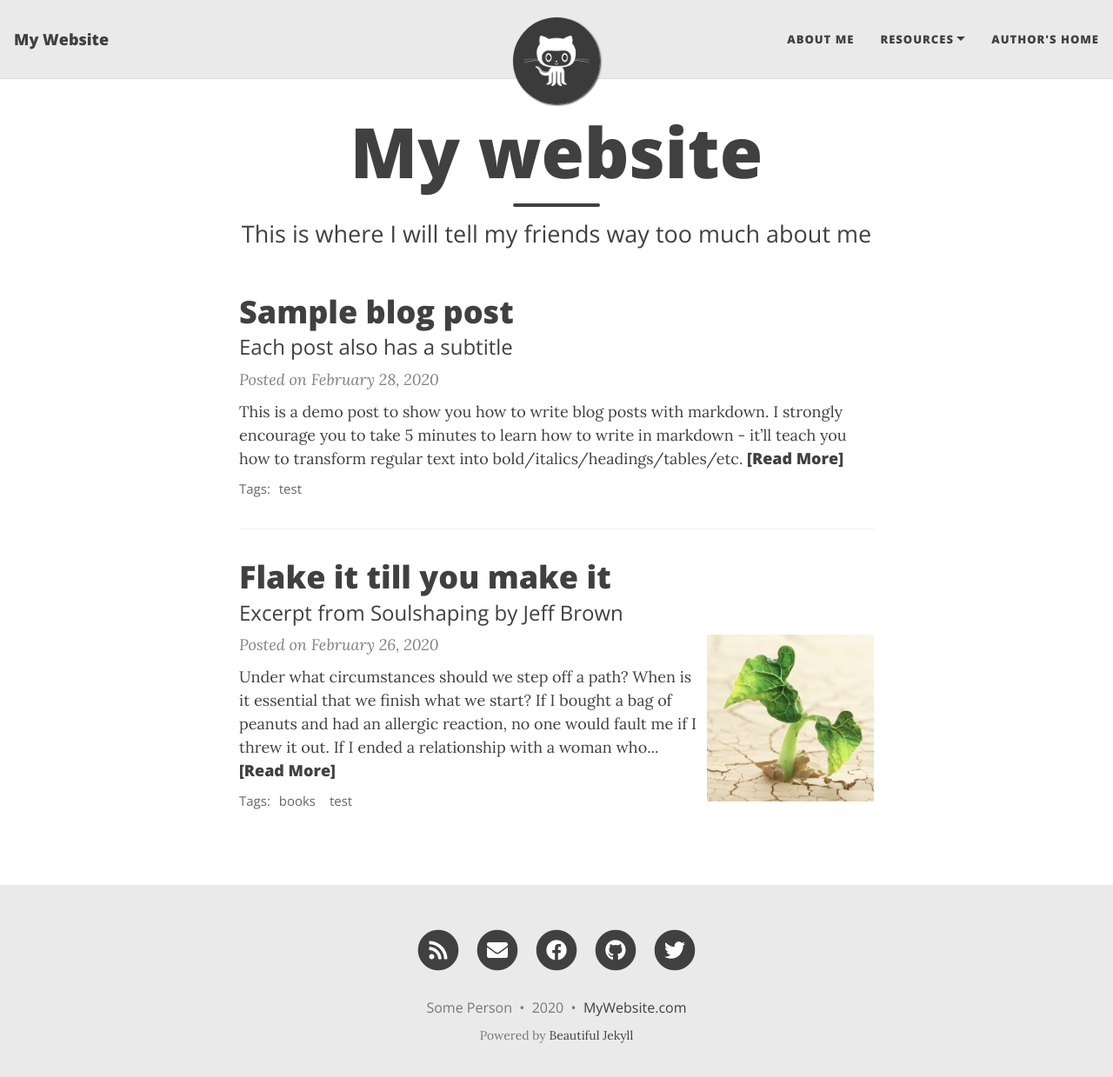
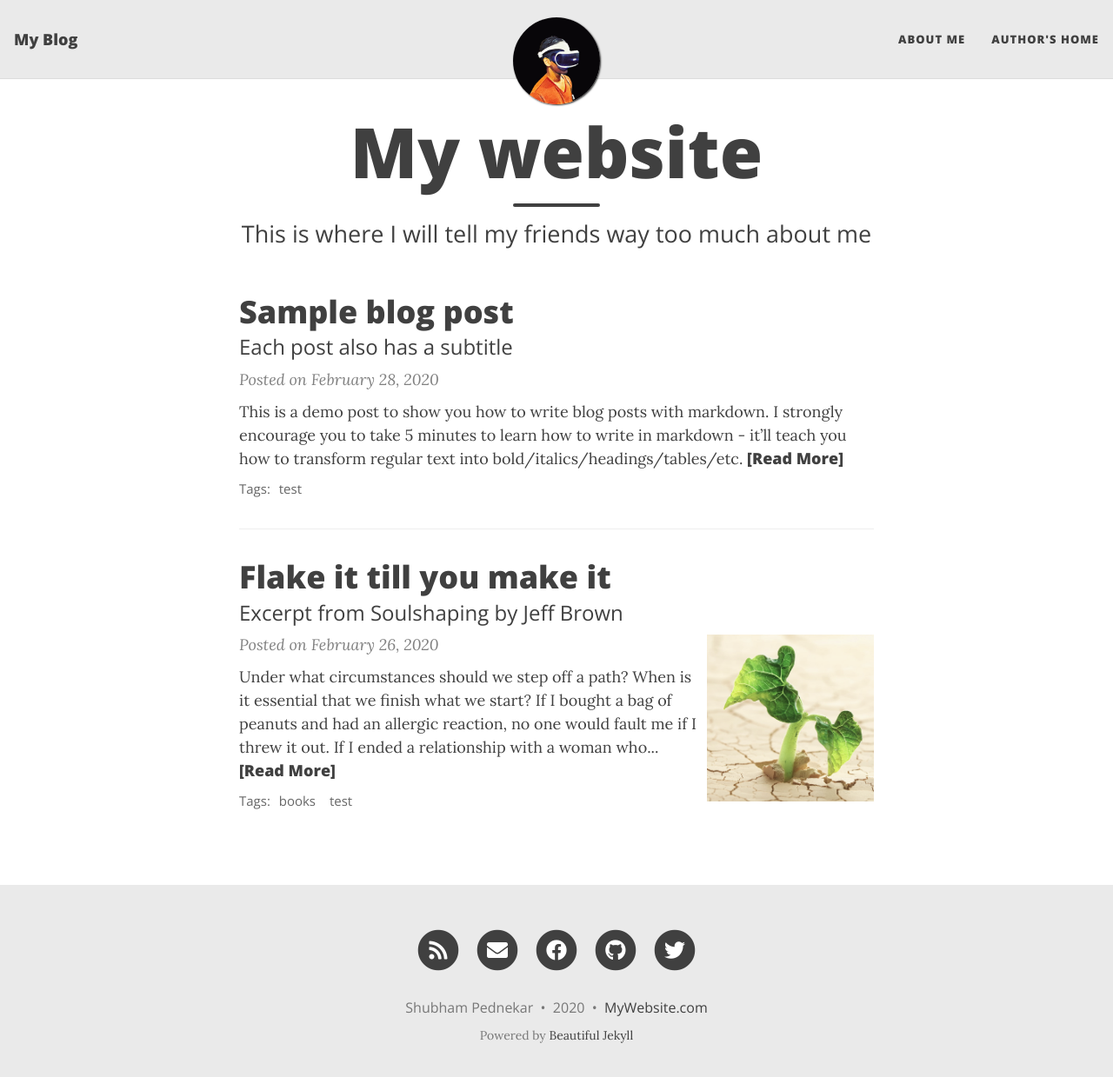
Before and after one commit to txtr/laemon, a Jekyll site: the page built from index.html, in a window 1280 px wide and 1252 px high. Shown: the top 1239 px of the window at 87% size. Built offline with Jekyll 4.4.1, drawn with Linux system fonts in a browser that asks for light colours; nearby versions of some CDN libraries; the list of posts is cut into pages by our own code.

Commit message:
change config.yaml till line 37

```diff
--- a/_config.yml
+++ b/_config.yml
@@ -6,25 +6,22 @@
 # --- Required options --- #
 
 # Name of website
-title: My Website
+title: My Blog
 
 # Your name to show in the footer
-author: Some Person
+author: Shubham Pednekar
 
 # --- List of links in the navigation bar --- #
 
 navbar-links:
   About Me: "aboutme"
-  Resources:
-    - Beautiful Jekyll: "https://beautifuljekyll.com"
-    - Learn markdown: "https://www.markdowntutorial.com/"
   Author's home: "https://deanattali.com"
 
 # --- Logo --- #
 
 # Image to show in the navigation bar - works best with a square image
 # Remove this parameter if you don't want an image in the navbar
-avatar: "/assets/img/avatar-icon.png"
+avatar: "/assets/img/avatar.jpg"
 
 # By default, the image is cut into a circle. You can disable this behaviour by setting 'round-avatar: false'
 round-avatar: true
```
